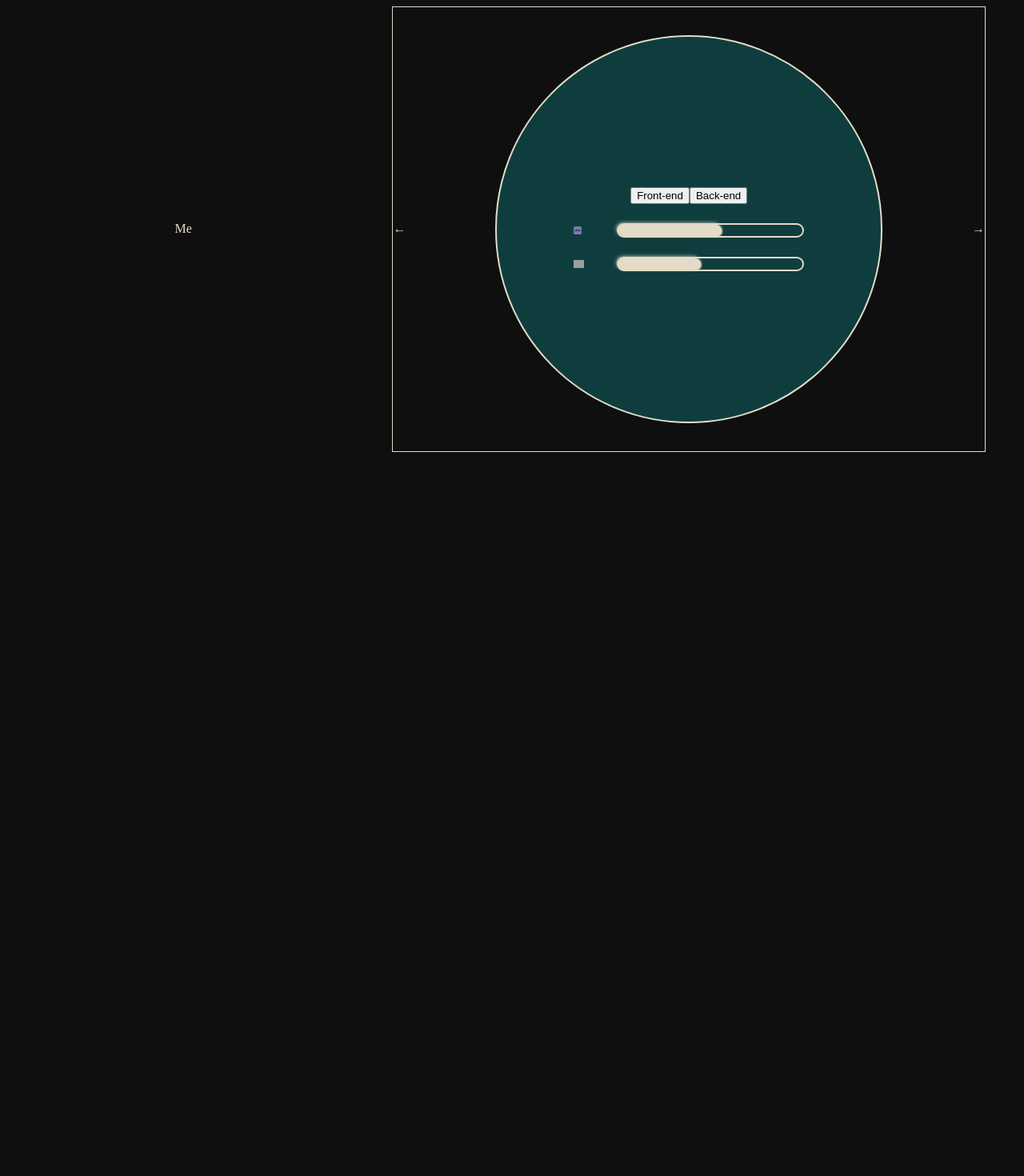
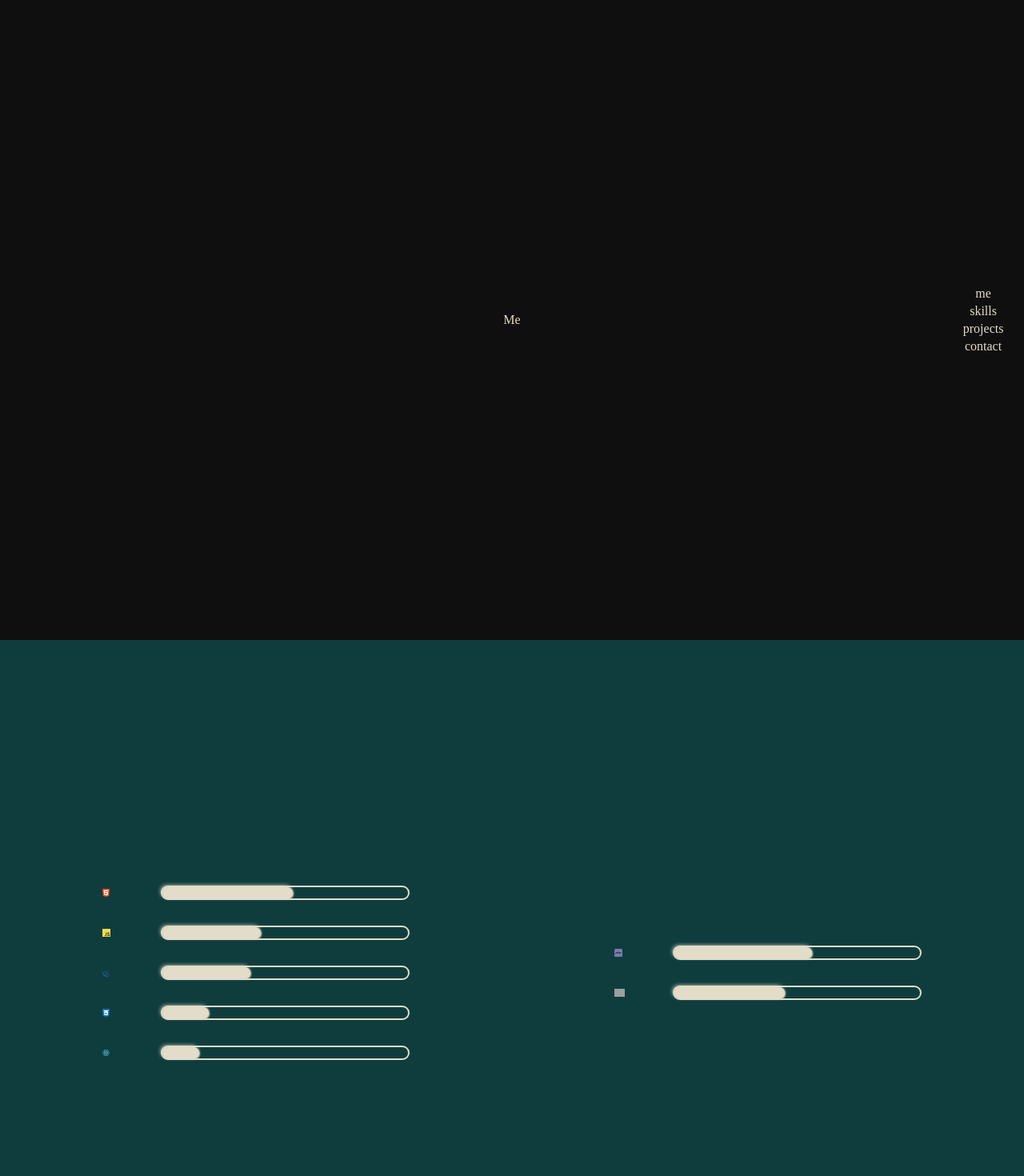
Before and after one commit to valeporpo/new-portfolio, a React (Create React App) app: page / in a window 1280 px wide. Shown: the top 1470 px of the page at 80% size. Before the commit the page ends 800 px from the top, so only its background shows below. Built offline with nearby package versions, Linux system fonts and the light colour scheme; no server answers; grey boxes are pictures that could not be loaded.

Commit message:
New layout

```diff
--- a/src/App.js
+++ b/src/App.js
@@ -1,11 +1,25 @@
+import Navigation from './components/Navigation'
 import Me from './components/Me'
-import Content from './components/Content'
+import Skills from './components/Skills'
+import Projects from './components/Projects'
+import Contact from './components/Contact'
 
 export default function App() {
+
+  const sections = [
+    'me',
+    'skills',
+    'projects',
+    'contact'
+  ]
+
   return (
     <div className='main-container'>
+       <Navigation sections={sections}/>
        <Me />
-       <Content />
+       <Skills />
+       <Projects />
+       <Contact />
     </div>
   );
 }
--- /dev/null
+++ b/src/components/Contact.js
@@ -0,0 +1,9 @@
+export default function Contact() {
+
+    return (
+        <div className="section contact">
+            Contact
+        </div>
+
+    )
+}
--- a/src/components/Me.js
+++ b/src/components/Me.js
@@ -1,6 +1,6 @@
 export default function Me() {
     return (
-        <div className="me">
+        <div className="section me">
           <div>Me</div>
         </div>
     );
--- /dev/null
+++ b/src/components/Navigation.js
@@ -0,0 +1,9 @@
+export default function Navigation(props) {
+    return (
+        <div className="navigation">
+          {
+            props.sections.map((section) => <div>{section}</div>)
+          }
+        </div>
+    );
+}
--- a/src/components/Projects.js
+++ b/src/components/Projects.js
@@ -30,10 +30,13 @@ export default function Projects() {
     }
 
     return (
-      <div className="projects">
-        <div className="first-project">Lorem ipsum</div>
-        <div className="second-project">Lorem ipsum</div>
-        <div className="third-project">Lorem ipsum</div>
+      <div className="section projects">
+        <div className="current-project">
+
+        </div>
+        <div className="projects-menu-bar">
+            Lorem ipsum
+        </div>
       </div>
     )
 }
--- a/src/components/Skills.js
+++ b/src/components/Skills.js
@@ -22,20 +22,23 @@ export default function Skills() {
         {name : 'css', logo : cssLogo, side: 'frontEnd'},
         {name : 'react', logo : reactLogo, side: 'frontEnd'}
     ]
-    console.log('rend')
+
     return (
-        <div className="skills">
-            <SideSelector className="side-selector"
-                          handleSelection={setSide}
-                          currentSide={side}
-            />
-            <div className="technology-wrapper">
-                {technologies
-                .filter((technology) => technology.side === side)
+        <div className="section skills">
+          <div className="subsection frontend">
+          {technologies
+                .filter((technology) => technology.side === "frontEnd")
                 .map((technology) => <Technology name={technology.name}
                                                             logo={technology.logo}
                                                 />)}
-            </div>
+          </div>
+          <div className="subsection backend">
+          {technologies
+                .filter((technology) => technology.side === "backEnd")
+                .map((technology) => <Technology name={technology.name}
+                                                            logo={technology.logo}
+                                                />)}
+          </div>
         </div>
 
     )
--- a/src/index.css
+++ b/src/index.css
@@ -1,8 +1,8 @@
 * {
   --main-background-color: #100F0F;
   --secondary-background-color: #0F3D3E;
-  --border-color: #E2DCC8;
-  --text-color: #F1F1F1;
+  --main-text-color: #E2DCC8;
+  --secondary-text-color: #F1F1F1;
   --php-proficiency: 56%;
   --html-proficiency: 53%;
   --mysql-proficiency: 45%;
@@ -14,71 +14,67 @@
 
 body {
   background-color: var(--main-background-color);
-  color: var(--border-color);
+  color: var(--main-text-color);
+  margin: 0;
+  padding: 0;
 }
 
 /* Main container */
 body > div#root > div.main-container {
   display: flex;
-}
-
-/* Left and right parts */
-body > div#root > div.main-container > div {
-  display: flex;
-  align-items: center;
-  justify-content: center;
   flex-direction: column;
 }
 
-/* Left part */
-body > div#root > div.main-container > div:first-child {
-  width: 35%;
+/* Sections */
+div.main-container > div.section {
+  display: inherit;
+  flex-direction: inherit;
+  align-items: center;
+  justify-content: center;
+  height: 100vh;
 }
 
-/* Right part */
-body > div#root > div.main-container > div:last-child {
-  width: 65%;
-}
-
-/* Section carousel */
-body > div#root > div.main-container > div:last-child
-> div.carousel {
-  width: 90%;
-  aspect-ratio: 2/1.5;
-  display: flex;
-  flex-direction: row;
-  align-items: center;
-  justify-content: space-between;
-  border: 1px solid var(--border-color);
-}
-
-/* Section carousel content */
-body > div#root > div.main-container > div:last-child
-> div.carousel > div:nth-child(2) {
-  aspect-ratio: 1/1;
-  display: flex;
-  flex-direction: column;
-  align-items: center;
-  justify-content: center;
-  width: 65%;
-  border: 2px solid var(--border-color);
-  border-radius: 50%;
+div.main-container > div.section:nth-child(odd) {
   background-color: var(--secondary-background-color);
 }
 
-body > div#root > div.main-container > div:last-child
-> div.carousel > div:nth-child(2) > div.technology-wrapper {
+/* Navigation */
+div.main-container > div.navigation {
+  position: fixed;
+  top: 50%;
+  right: 2%;
+  transform: translate(0%, -50%);
+  display: inherit;
+  flex-direction: inherit;
+  align-items: inherit;
+  justify-content: inherit;
+  text-align: center;
+}
+
+div.main-container > div.navigation > div {
+  cursor: pointer;
+  margin-top: 2px;
+  margin-bottom: 2px;
+}
+
+div.main-container > div.section.skills {
   width: 100%;
   display: flex;
-  flex-direction: column;
+  flex-direction: row;
   align-items: center;
   justify-content: center;
 }
 
+div.main-container > div.section.skills > div.subsection {
+  width: 50%;
+  display: inherit;
+  flex-direction: column;
+  align-items: inherit;
+  justify-content: inherit;
+}
+
 /* Single technology */
-body > div#root > div.main-container > div:last-child
-> div.carousel > div:nth-child(2) > div.technology-wrapper
-> div.technology {
+div.section.skills > div.subsection > div.technology {
   margin-top: 5%;
   display: flex;
   flex-direction: row;
@@ -87,34 +83,27 @@ body > div#root > div.main-container > div:last-child
 }
 
 /* Technology logo */
-body > div#root > div.main-container > div:last-child
-> div.carousel > div:nth-child(2) > div.technology-wrapper
-> div.technology > div:nth-child(1) > img {
+div.section.skills > div.subsection > div.technology > div:nth-child(1) > img {
   height: 10px;
 }
 
 /* Technology bar */
-body > div#root > div.main-container > div:last-child
-> div.carousel > div:nth-child(2) > div.technology-wrapper
-> div.technology > div:nth-child(2) {
+div.section.skills > div.subsection > div.technology > div:nth-child(2) {
   width: 80%;
-  border: 2px solid var(--border-color);
+  border: 2px solid var(--main-text-color);
   border-radius: 10px;
 }
 
 /* Technology bar filling */
-body > div#root > div.main-container > div:last-child
-> div.carousel > div:nth-child(2) > div.technology-wrapper
-> div.technology > div:nth-child(2) > div {
-  background-color: var(--border-color);
+div.section.skills > div.subsection > div.technology > div:nth-child(2) > div {
+  background-color: var(--main-text-color);
   height: 100%;
   border-radius: inherit;
-  box-shadow: 1px 1px 2px var(--border-color), -2px -2px 5px var(--border-color);
+  box-shadow: 1px 1px 2px var(--main-text-color), -2px -2px 5px var(--main-text-color);
 }
 
-body > div#root > div.main-container > div:last-child
-> div.carousel > div:nth-child(2) > div.technology-wrapper
-> div.technology > div:nth-child(2).technology-bar.technology-bar-php
+div.section.skills > div.subsection > div.technology
+> div:nth-child(2).technology-bar.technology-bar-php
 > div.technology-bar-filling {
   width: var(--php-proficiency);
   animation: php-animate 0.5s linear;
@@ -129,8 +118,7 @@ body > div#root > div.main-container > div:last-child
   }
 }
 
-body > div#root > div.main-container > div:last-child
-> div.carousel > div:nth-child(2) > div.technology-wrapper
+div.section.skills > div.subsection
 > div.technology > div:nth-child(2).technology-bar.technology-bar-html
 > div.technology-bar-filling {
   width: var(--html-proficiency);
@@ -146,8 +134,7 @@ body > div#root > div.main-container > div:last-child
   }
 }
 
-body > div#root > div.main-container > div:last-child
-> div.carousel > div:nth-child(2) > div.technology-wrapper
+div.section.skills > div.subsection
 > div.technology > div:nth-child(2).technology-bar.technology-bar-mysql >
 div.technology-bar-filling {
   width: var(--mysql-proficiency);
@@ -163,8 +150,7 @@ div.technology-bar-filling {
   }
 }
 
-body > div#root > div.main-container > div:last-child
-> div.carousel > div:nth-child(2) > div.technology-wrapper
+div.section.skills > div.subsection
 > div.technology > div:nth-child(2).technology-bar.technology-bar-js >
 div.technology-bar-filling {
   width: var(--js-proficiency);
@@ -180,8 +166,7 @@ div.technology-bar-filling {
   }
 }
 
-body > div#root > div.main-container > div:last-child
-> div.carousel > div:nth-child(2) > div.technology-wrapper
+div.section.skills > div.subsection
 > div.technology > div:nth-child(2).technology-bar.technology-bar-jquery >
 div.technology-bar-filling {
   width: var(--jquery-proficiency);
@@ -197,8 +182,7 @@ div.technology-bar-filling {
   }
 }
 
-body > div#root > div.main-container > div:last-child
-> div.carousel > div:nth-child(2) > div.technology-wrapper
+div.section.skills > div.subsection
 > div.technology > div:nth-child(2).technology-bar.technology-bar-css >
 div.technology-bar-filling {
   width: var(--css-proficiency);
@@ -214,8 +198,7 @@ div.technology-bar-filling {
   }
 }
 
-body > div#root > div.main-container > div:last-child
-> div.carousel > div:nth-child(2) > div.technology-wrapper
+div.section.skills > div.subsection
 > div.technology > div:nth-child(2).technology-bar.technology-bar-react >
 div.technology-bar-filling {
   width: var(--react-proficiency);
@@ -231,15 +214,12 @@ div.technology-bar-filling {
   }
 }
 
-body > div#root > div.main-container > div:last-child
+div.main-container > div:last-child
 > div.carousel > div.projects {
-  /*display: flex;
-  flex-direction: row;
-  justify-content: space-around;*/
   position: relative;
 }
 
-body > div#root > div.main-container > div:last-child
+div.main-container > div:last-child
 > div.carousel > div.projects > div {
   color: black;
   position: absolute;
@@ -247,21 +227,21 @@ body > div#root > div.main-container > div:last-child
   width: 20%;
 }
 
-body > div#root > div.main-container > div:last-child
+div.main-container > div:last-child
 > div.carousel > div.projects > div:nth-child(1) {
   background-color: red;
   transform: scale(0.5);
   left: 0;
 }
 
-body > div#root > div.main-container > div:last-child
+div.main-container > div:last-child
 > div.carousel > div.projects > div:nth-child(2) {
   background-color: green;
   left: 50%;
   transform: translate(-50%);
 }
 
-body > div#root > div.main-container > div:last-child
+div.main-container > div:last-child
 > div.carousel > div.projects > div:nth-child(3) {
   background-color: yellow;
   transform: scale(0.5);
@@ -269,6 +249,6 @@ body > div#root > div.main-container > div:last-child
 }
 
 /* Section carousel arrows */
-body > div#root > div.main-container > div:last-child > div.carousel > div:not(:nth-child(2)) {
+div.main-container > div:last-child > div.carousel > div:not(:nth-child(2)) {
   cursor: pointer;
 }
```
